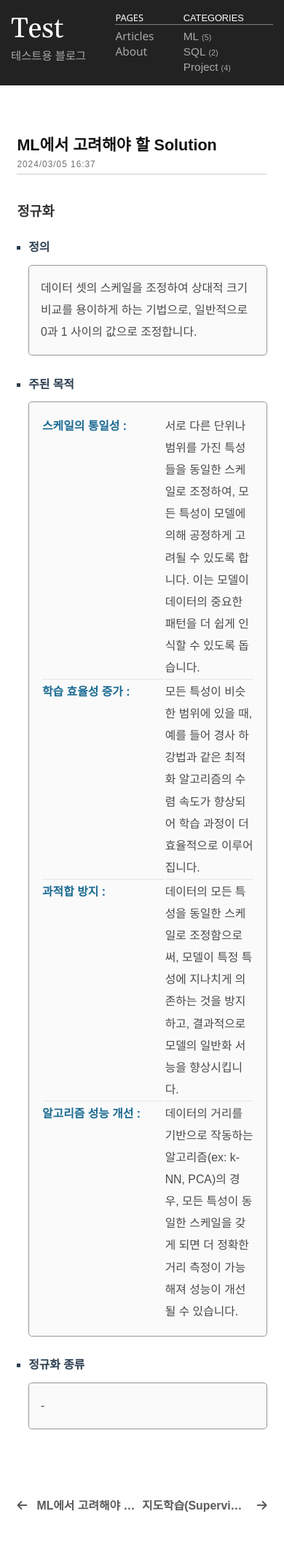
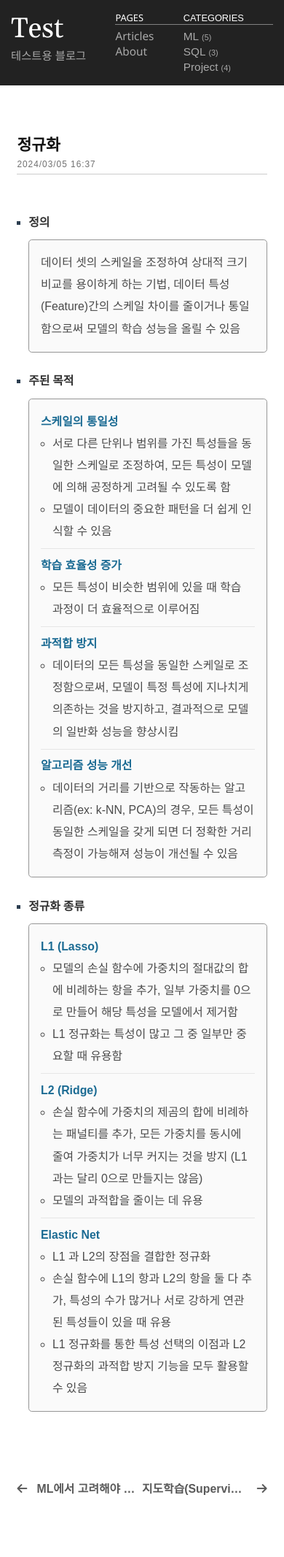
Before and after one commit to DuDuDat/DuDuDat.github.io, a Jekyll site: the page built from _ML/2024-03-06-solution.md, in a window 390 px wide. Shown: the whole page at 73% size. Built offline with Jekyll 4.4.1, drawn with Linux system fonts in a browser that asks for light colours; nearby versions of some CDN libraries; some web fonts are replaced; after the commit the page ends 2109 px from its top, so only the background shows below that.

```diff
--- a/_ML/2024-03-06-solution.md
+++ b/_ML/2024-03-06-solution.md
@@ -1,26 +1,52 @@
 ---
 layout: post
-title: ML에서 고려해야 할 Solution
+title: 정규화
 date: 2024-03-06 01:37:23 +0900
 ---
-### 정규화
-- 정의
-  <p class="sub">데이터 셋의 스케일을 조정하여 상대적 크기 비교를 용이하게 하는 기법으로, 일반적으로 0과 1 사이의 값으로 조정합니다.</p>
-- 주된 목적
-  <table class="sub"><tr>
-      <td class="color-point">스케일의 통일성 : </td>
-      <td>서로 다른 단위나 범위를 가진 특성들을 동일한 스케일로 조정하여, 모든 특성이 모델에 의해 공정하게 고려될 수 있도록 합니다. 이는 모델이 데이터의 중요한 패턴을 더 쉽게 인식할 수 있도록 돕습니다.</td>
-    </tr><tr>
-      <td class="color-point">학습 효율성 증가 : </td>
-      <td>모든 특성이 비슷한 범위에 있을 때, 예를 들어 경사 하강법과 같은 최적화 알고리즘의 수렴 속도가 향상되어 학습 과정이 더 효율적으로 이루어집니다.</td>
-    </tr><tr>
-      <td class="color-point">과적합 방지 : </td>
-      <td>데이터의 모든 특성을 동일한 스케일로 조정함으로써, 모델이 특정 특성에 지나치게 의존하는 것을 방지하고, 결과적으로 모델의 일반화 서능을 향상시킵니다.</td>
-    </tr><tr>
-      <td class="color-point">알고리즘 성능 개선 : </td>
-      <td>데이터의 거리를 기반으로 작동하는 알고리즘(ex: k-NN, PCA)의 경우, 모든 특성이 동일한 스케일을 갖게 되면 더 정확한 거리 측정이 가능해져 성능이 개선될 수 있습니다.</td>
-    </tr></table>
+- #### 정의
+  <p class="sub">데이터 셋의 스케일을 조정하여 상대적 크기 비교를 용이하게 하는 기법, 데이터 특성(Feature)간의 스케일 차이를 줄이거나 통일함으로써 모델의 학습 성능을 올릴 수 있음</p>
+- #### 주된 목적
+  <table>
+  <tr>
+  <td class="color-point">스케일의 통일성</td>
+  <td>
+  <li>서로 다른 단위나 범위를 가진 특성들을 동일한 스케일로 조정하여, 모든 특성이 모델에 의해 공정하게 고려될 수 있도록 함</li>
+  <li>모델이 데이터의 중요한 패턴을 더 쉽게 인식할 수 있음</li>
+  </td>
+  </tr>
+  <tr>
+  <td class="color-point">학습 효율성 증가</td>
+  <td><li>모든 특성이 비슷한 범위에 있을 때 학습 과정이 더 효율적으로 이루어짐</li></td>
+  </tr>
+  <tr>
+  <td class="color-point">과적합 방지</td>
+  <td><li>데이터의 모든 특성을 동일한 스케일로 조정함으로써, 모델이 특정 특성에 지나치게 의존하는 것을 방지하고, 결과적으로 모델의 일반화 성능을 향상시킴</li></td>
+  </tr>
+  <tr>
+  <td class="color-point">알고리즘 성능 개선</td>
+  <td><li>데이터의 거리를 기반으로 작동하는 알고리즘(ex: k-NN, PCA)의 경우, 모든 특성이 동일한 스케일을 갖게 되면 더 정확한 거리 측정이 가능해져 성능이 개선될 수 있음</li></td>
+  </tr>
+  </table>
 
-- 정규화 종류
-  <p class="sub">-
-  </p>
+- #### 정규화 종류
+  <table>
+  <tr>
+  <td>L1 (Lasso)</td>
+  <td>
+  <li>모델의 손실 함수에 가중치의 절대값의 합에 비례하는 항을 추가, 일부 가중치를 0으로 만들어 해당 특성을 모델에서 제거함</li>
+  <li>L1 정규화는 특성이 많고 그 중 일부만 중요할 때 유용함</li></td>
+  </tr>
+  <tr>
+  <td>L2 (Ridge)</td>
+  <td>
+  <li>손실 함수에 가중치의 제곰의 합에 비례하는 패널티를 추가, 모든 가중치를 동시에 줄여 가중치가 너무 커지는 것을 방지 (L1과는 달리 0으로 만들지는 않음)</li>
+  <li>모델의 과적합을 줄이는 데 유용</li></td>
+  </tr>
+  <tr>
+  <td>Elastic Net</td>
+  <td>
+  <li>L1 과 L2의 장점을 결합한 정규화</li>
+  <li>손실 함수에 L1의 항과 L2의 항을 둘 다 추가, 특성의 수가 많거나 서로 강하게 연관된 특성들이 있을 때 유용</li>
+  <li>L1 정규화를 통한 특성 선택의 이점과 L2 정규화의 과적합 방지 기능을 모두 활용할 수 있음</li></td>
+  </tr>
+  </table>
--- a/public/css/style.css
+++ b/public/css/style.css
@@ -365,7 +365,6 @@ footer {
 	.custom-post-header {
 		width: 100%;
 	}
-
 }
 
 .flex-container {
@@ -450,11 +449,20 @@ footer {
 		}
 	}
 
-	tr:last-child {
-		td {
-			border-bottom: none;
-		}
+	td {
+		padding-top: 0.5em;
+		padding-bottom: 0.5em;
 	}
+
+	tr:first-child td {
+		padding-top: 0;
+	}
+
+	tr:last-child td {
+		border-bottom: none;
+		padding-bottom: 0;
+	}
+
 
 	td:first-child {
 		vertical-align: top;
@@ -532,6 +540,7 @@ footer {
 		display: none;
 	}
 }
+
 
 @media (min-width: 1100px) {
 	.post-list {
@@ -648,3 +657,36 @@ footer {
 blockquote {
 	white-space: pre-line;
 }
+
+@media (max-width: 1000px) {
+	tr {
+		display: flex;
+		flex-direction: column;
+
+		td {
+			border-bottom: none !important;
+			padding-top: 0 !important;
+			padding-bottom: 0 !important;
+		}
+		td:first-child {
+			padding-top: 0.5em !important;
+		}
+
+		td:last-child {
+			border-bottom: 1px solid rgba(150, 150, 150, 0.2) !important;
+			padding-bottom: 0.5em !important;
+		}
+		li {
+			margin-left: 1em;
+		}
+	}
+
+	tr:first-child td:first-child {
+		padding-top: 0 !important;
+	}
+
+	tr:last-child td:last-child {
+		border-bottom: none !important;
+		padding-bottom: 0 !important;
+	}
+}
```
Also changed, not shown: _ML/2024-03-05-definition.md (+4 -4 lines), _ML/2024-03-06-ml-learning-considerations.md (+15 -3 lines), _SQL/2024-03-08-modeling.md (+5 -5 lines), _SQL/2024-03-09-Entity.md (added, +5 -0 lines), _project/2024-03-02-post1.md (+0 -55 lines).
